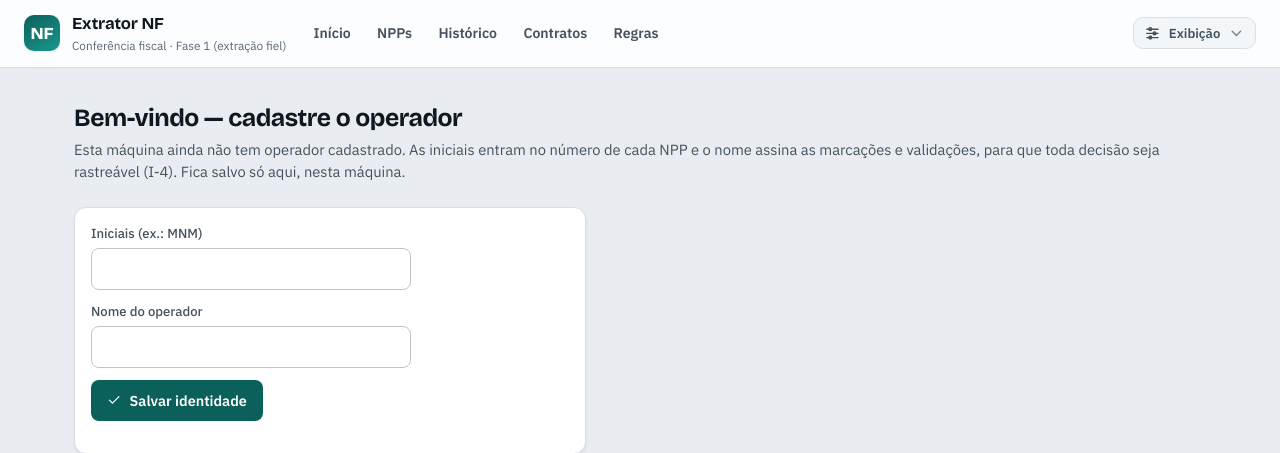
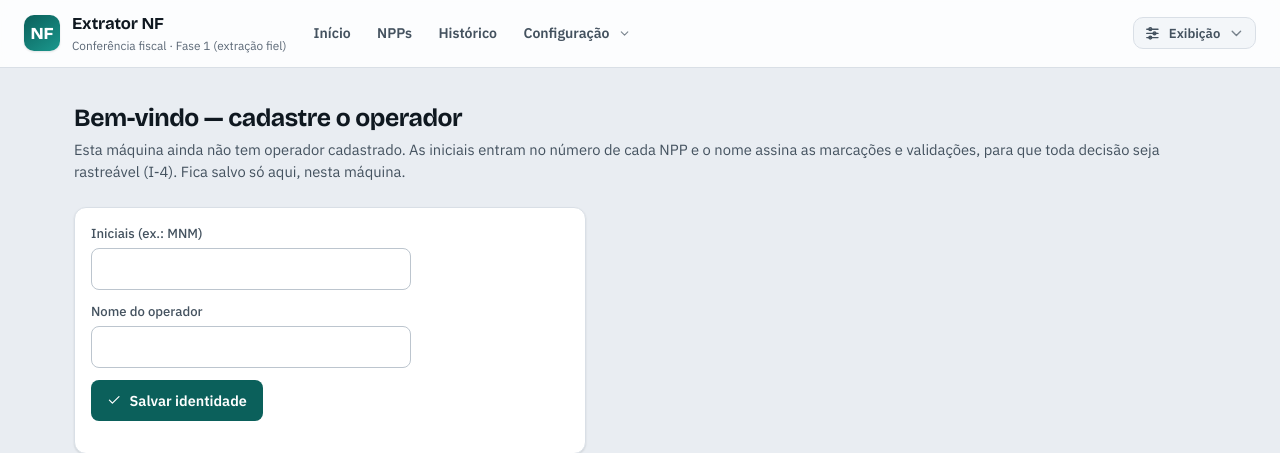
Before and after one commit to mubarak-machado/extrator-nf, a Flask app: page /operador in a window 1280 px wide. Shown: the top 453 px of the page. Run offline with Flask 3, Linux system fonts and the light colour scheme; data that the repository does not hold is empty; some libraries are stand-ins or nearby versions.

Commit message:
UI Fase 3.1: agrupa Contratos/Regras sob "Configuração" na nav
A fila plana da nav misturava fluxo (NPPs, Histórico) com configuração
(Contratos, Regras). Contratos e Regras passam a um details.dropdown
recolhido "Configuração", reusando o IIFE e o CSS do menu "Exibição":
- disclosure nativo (abre no clique mesmo sem JS; acessível por teclado);
- o JS existente já trata abertura exclusiva, clique-fora e Esc;
- abre por padrão e marca .on quando a página atual é de configuração.

Nav de fluxo fica enxuta: Início · NPPs · Histórico. Não toca invariante
(arquitetura de informação pura). 66 testes verdes.

Co-Authored-By: Claude Opus 4.8 <noreply@anthropic.com>

```diff
--- a/static/app.css
+++ b/static/app.css
@@ -213,6 +213,16 @@ a:hover { color: var(--primary-hover); }
 }
 .nav a:hover { color: var(--ink); background: var(--surface-2); }
 .nav a.on { color: var(--primary); background: var(--primary-soft); }
+/* grupo "Configuração": summary e itens herdam o visual dos links da nav */
+.nav .nav-config-toggle {
+  display: inline-flex; align-items: center; gap: var(--sp-2);
+  color: var(--ink-2); font-size: .88rem; font-weight: 600;
+  padding: .4rem .7rem; border-radius: var(--radius-sm); line-height: 1;
+}
+.nav .nav-config-toggle:hover { color: var(--ink); background: var(--surface-2); }
+.nav .nav-config-toggle.on { color: var(--primary); background: var(--primary-soft); }
+.nav .nav-config-panel { left: 0; min-width: 11rem; display: flex; flex-direction: column; gap: 2px; }
+.nav .nav-config-panel a { font-size: .88rem; font-weight: 600; padding: .4rem .6rem; }
 .controls { margin-left: auto; }
 .brand .logo {
   width: 36px; height: 36px; border-radius: 10px; flex: none;
--- a/templates/base.html
+++ b/templates/base.html
@@ -66,12 +66,27 @@
       </div>
     </a>
 
+    {% set ep_contratos = ['contratos', 'contrato_novo', 'contrato_editar', 'contrato_salvar'] %}
+    {% set ep_regras = ['regras', 'regra_nova', 'regra_editar', 'regra_salvar'] %}
+    {% set ep_config = ep_contratos + ep_regras %}
     <nav class="nav" aria-label="Módulos">
       <a href="{{ url_for('hub') }}"{{ ' class=on' if request.endpoint == 'hub' }}>Início</a>
       <a href="{{ url_for('npps') }}"{{ ' class=on' if request.endpoint in ['npps', 'npp_nova', 'npp_criar', 'npp_detalhe', 'npp_editar', 'npp_salvar', 'npp_validar', 'npp_exportar', 'detalhe'] }}>NPPs</a>
       <a href="{{ url_for('historico') }}"{{ ' class=on' if request.endpoint == 'historico' }}>Histórico</a>
-      <a href="{{ url_for('contratos') }}"{{ ' class=on' if request.endpoint in ['contratos', 'contrato_novo', 'contrato_editar', 'contrato_salvar'] }}>Contratos</a>
-      <a href="{{ url_for('regras') }}"{{ ' class=on' if request.endpoint in ['regras', 'regra_nova', 'regra_editar', 'regra_salvar'] }}>Regras</a>
+      {# Configuração: agrupa as telas que se ajustam uma vez e se consultam pouco
+         (Contratos, Regras, futuro Backup/Sync), deixando a nav de fluxo enxuta.
+         Disclosure nativo — abre no clique mesmo sem JS; abre por padrão quando a
+         página atual é de configuração, para o operador ver onde está. #}
+      <details class="dropdown nav-config" id="menu-config"{{ ' open' if request.endpoint in ep_config }}>
+        <summary class="nav-config-toggle{{ ' on' if request.endpoint in ep_config }}">
+          Configuração
+          <svg class="icon chev"><use href="#i-chevron"/></svg>
+        </summary>
+        <div class="dropdown-panel nav-config-panel">
+          <a href="{{ url_for('contratos') }}"{{ ' class=on' if request.endpoint in ep_contratos }}>Contratos</a>
+          <a href="{{ url_for('regras') }}"{{ ' class=on' if request.endpoint in ep_regras }}>Regras</a>
+        </div>
+      </details>
     </nav>
 
     <div class="controls">
```
Also changed, not shown: ESTADO_E_PROXIMOS_PASSOS.md (+6 -5 lines).
